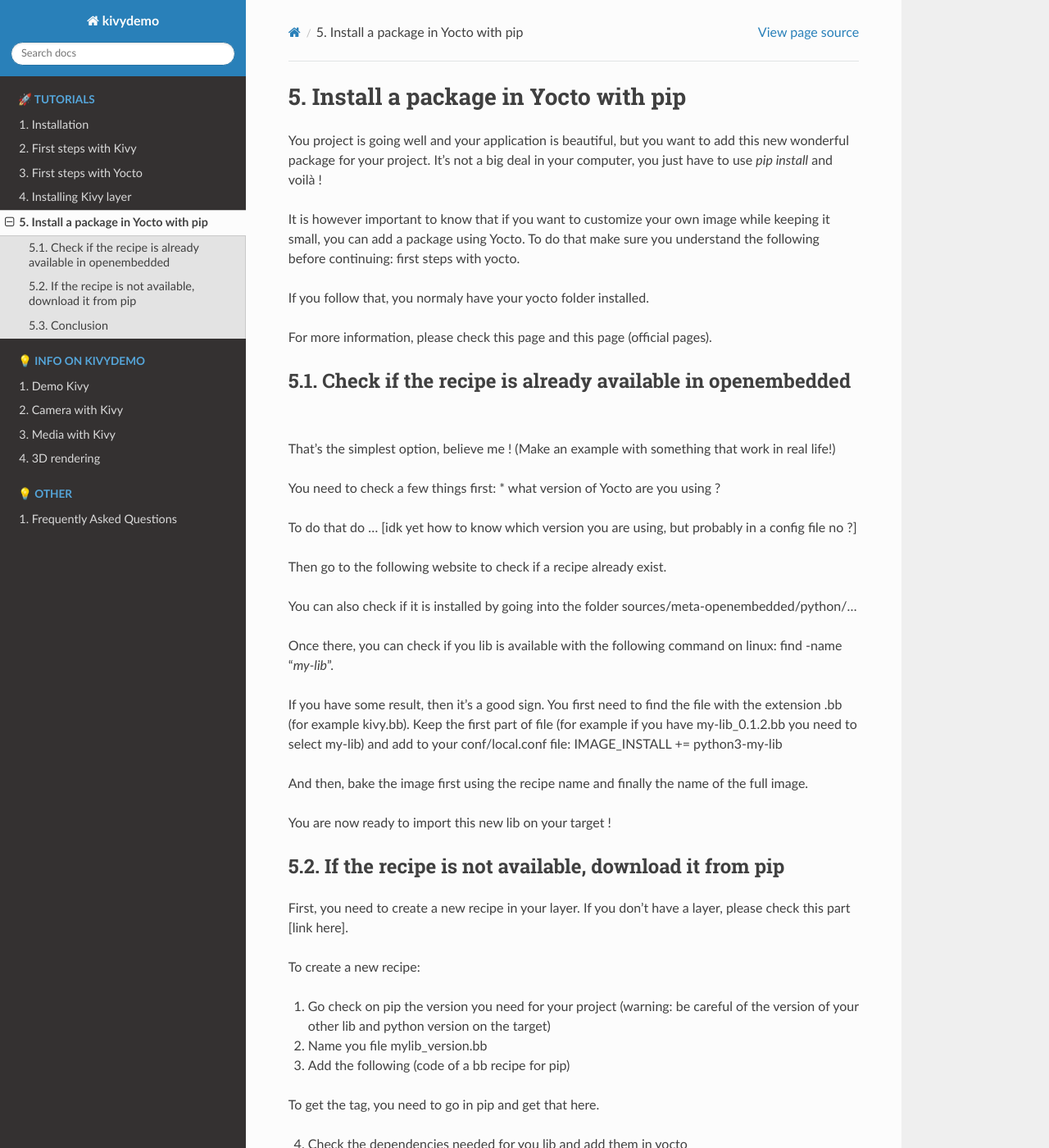
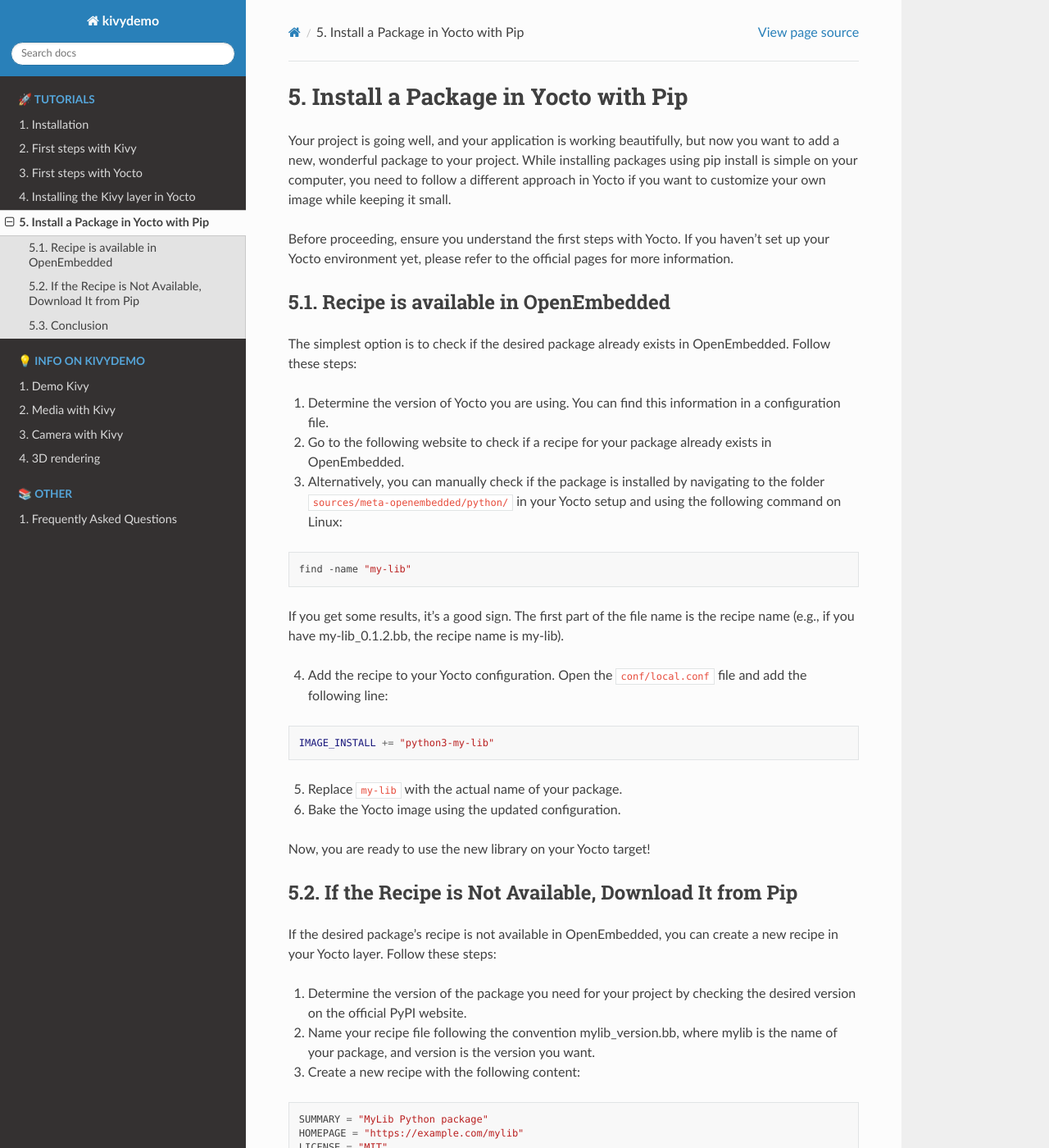
Before and after one commit to phytec/kivy-demo, a Sphinx documentation site: the page built from doc/tutorials/yocto-pip.rst, in a window 1280 px wide and 1400 px high. Shown: the whole window at 82% size. Built offline with Sphinx 7.4.7 and the Read the Docs theme 2.0.0, drawn with Linux system fonts in a browser that asks for light colours; some of the changed text lies outside the part shown.

```diff
--- a/doc/index.rst
+++ b/doc/index.rst
@@ -25,13 +25,13 @@ Welcome to kivydemo's documentation!
    :numbered:
 
    demo/info-kivydemo
+   demo/media
    demo/camera
-   demo/media
    demo/threeD-rendering
 
 .. toctree::
    :maxdepth: 2
-   :caption: 💡 Other
+   :caption: 📚 Other
    :numbered:
 
    faq
--- a/doc/tutorials/yocto-pip.rst
+++ b/doc/tutorials/yocto-pip.rst
@@ -1,66 +1,75 @@
-Install a package in Yocto with pip
+Install a Package in Yocto with Pip
 ===================================
 
-You project is going well and your application is beautiful, but you want to add this new wonderful package for your project.
-It's not a big deal in your computer, you just have to use `pip install` and voilà !
+Your project is going well, and your application is working beautifully, but now you want to add a new, wonderful package to your project. While installing packages using pip install is simple on your computer, you need to follow a different approach in Yocto if you want to customize your own image while keeping it small.
 
-It is however important to know that if you want to customize your own image while keeping it small, you can add a package using Yocto.
-To do that make sure you understand the following before continuing: first steps with yocto.
+Before proceeding, ensure you understand the first steps with Yocto. If you haven't set up your Yocto environment yet, please refer to the official pages for more information.
 
-If you follow that, you normaly have your yocto folder installed.
+Recipe is available in OpenEmbedded
+------------------------------------
 
-For more information, please check this page and this page (official pages).
+The simplest option is to check if the desired package already exists in OpenEmbedded. Follow these steps:
 
-Check if the recipe is already available in openembedded
---------------------------------------------------------
+1. Determine the version of Yocto you are using. You can find this information in a configuration file.
+2. Go to the following website to check if a recipe for your package already exists in OpenEmbedded.
+3. Alternatively, you can manually check if the package is installed by navigating to the folder :code:`sources/meta-openembedded/python/` in your Yocto setup and using the following command on Linux:
 
-That's the simplest option, believe me ! (Make an example with something that work in real life!)
+.. code-block:: bash
 
-You need to check a few things first:
-* what version of Yocto are you using ?
+    find -name "my-lib"
 
-To do that do ... [idk yet how to know which version you are using, but probably in a config file no ?]
+If you get some results, it's a good sign. The first part of the file name is the recipe name (e.g., if you have my-lib_0.1.2.bb, the recipe name is my-lib).
 
-Then go to the following website to check if a recipe already exist.
+4. Add the recipe to your Yocto configuration. Open the :code:`conf/local.conf` file and add the following line:
 
-You can also check if it is installed by going into the folder sources/meta-openembedded/python/...
+.. code-block:: bash
 
-Once there, you can check if you lib is available with the following command on linux:
-find -name "*my-lib*".
+    IMAGE_INSTALL += "python3-my-lib"
 
-If you have some result, then it's a good sign. You first need to find the file with the extension .bb (for example kivy.bb).
-Keep the first part of file (for example if you have my-lib_0.1.2.bb you need to select my-lib) and add to your conf/local.conf file:
-IMAGE_INSTALL += python3-my-lib
+5. Replace :code:`my-lib` with the actual name of your package.
+6. Bake the Yocto image using the updated configuration.
 
-And then, bake the image first using the recipe name and finally the name of the full image.
+Now, you are ready to use the new library on your Yocto target!
 
-You are now ready to import this new lib on your target !
-
-If the recipe is not available, download it from pip
+If the Recipe is Not Available, Download It from Pip
 ----------------------------------------------------
 
-First, you need to create a new recipe in your layer. If you don't have a layer, please check this part [link here].
+If the desired package's recipe is not available in OpenEmbedded, you can create a new recipe in your Yocto layer. Follow these steps:
 
-To create a new recipe:
+1. Determine the version of the package you need for your project by checking the desired version on the official PyPI website.
+2. Name your recipe file following the convention mylib_version.bb, where mylib is the name of your package, and version is the version you want.
+3. Create a new recipe with the following content:
 
-1. Go check on pip the version you need for your project (warning: be careful of the version of your other lib and python version on the target)
-2. Name you file mylib_version.bb
-3. Add the following (code of a bb recipe for pip)
+.. code-block:: python
 
-To get the tag, you need to go in pip and get that here.
+    SUMMARY = "MyLib Python package"
+    HOMEPAGE = "https://example.com/mylib"
+    LICENSE = "MIT"
+    LIC_FILES_CHKSUM = "file://${COMMON_LICENSE_DIR}/MIT;md5=0835ade698e0bcf8506ecda2f7b4f302"
 
-4. Check the dependencies needed for you lib and add them in yocto
-5. Try to bake the recipe
+    SRC_URI[md5sum] = "1234567890abcdef1234567890abcdef"
+    SRC_URI[sha256sum] = "abcdef1234567890abcdef1234567890abcdef1234567890abcdef1234567890"
 
-If everything is working fine, that's great.
+    inherit pypi
 
-Otherwise, here are some possible issues:
+4. Replace the SRC_URI md5sum and sha256sum values with the actual checksums you obtained from the PyPI website.
+5. Check the dependencies needed for your library and add them to your Yocto setup.
+6. Attempt to build the recipe using the bitbake command.
 
-- problem with the setup file (method to fix it) - how to do a patch !
-- problem of dependencies
+If everything is working fine, that's great! You have successfully created a recipe for your package.
+
+However, if you encounter issues, here are some possible solutions:
+
+#. If there's a problem with the setup file, you may need to apply a patch to resolve it.
+#. Ensure that all dependencies are correctly specified in the recipe.
+
+The best way to learn more is to go check the recipes in the openembedded meta-python layer for recipe.
 
 Conclusion
-----------
+-----------
 
-Installing the package library directly from Yocto can free some space not available because of pip.
-There are other methods to add python package such as this or this.
+Installing the package library directly from Yocto can help save space that may not be available due to using pip. Remember, there are other methods to add Python packages in Yocto, such as using recipes from OpenEmbedded layers or creating custom recipes for packages not available in the default Yocto repositories. Be sure to explore those options as well.
+
+.. _official pages: https://example.com/yocto-setup
+.. _check if a recipe: https://example.com/openembedded-recipes
+.. _official PyPI website: https://pypi.org/project/mylib/
```
Also changed, not shown: doc/tutorials/first-steps-yocto.rst (+37 -13 lines), doc/tutorials/installing-kivy-layer.rst (+32 -53 lines).
